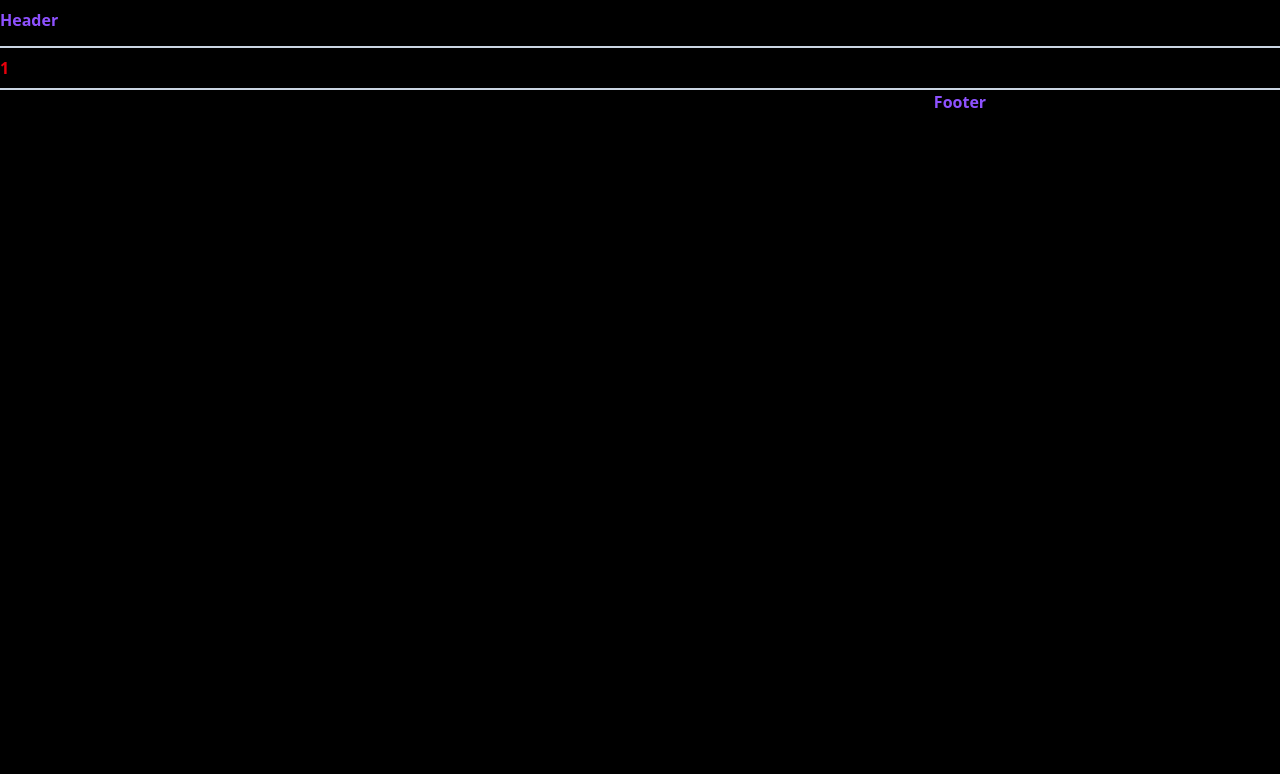
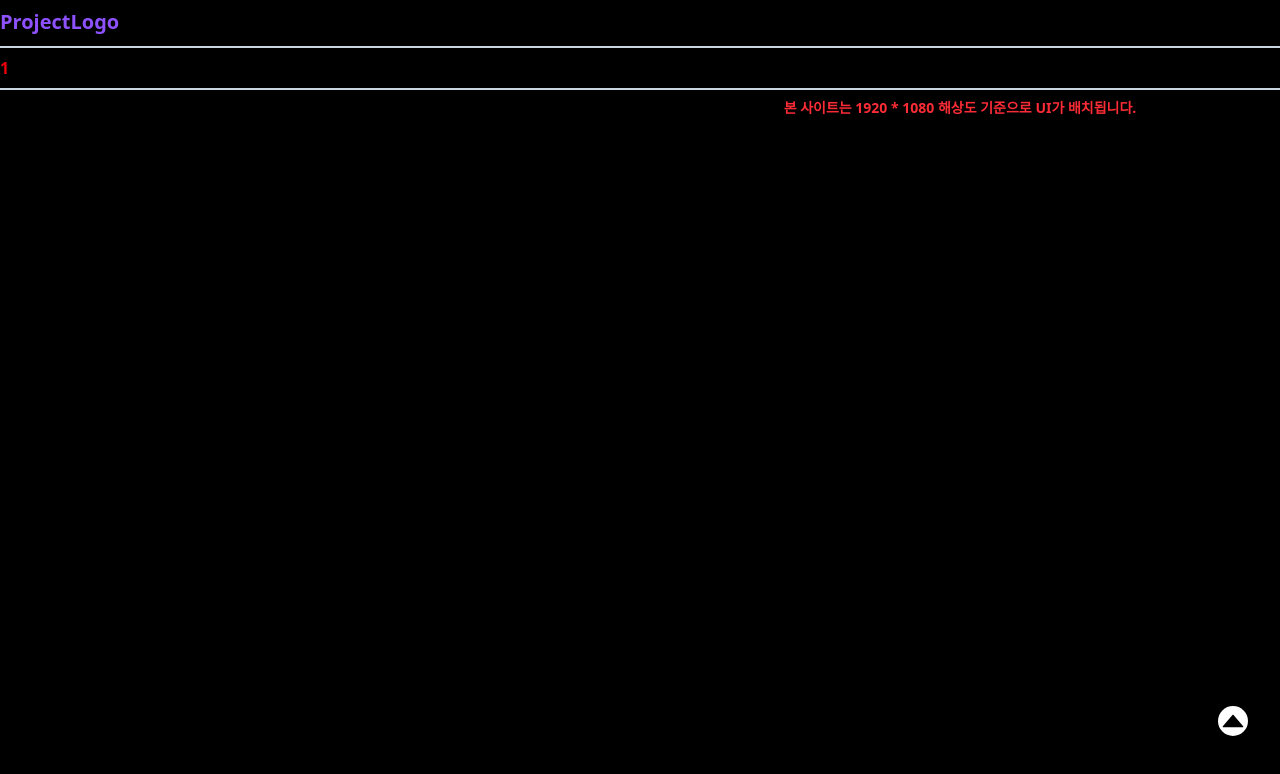
Before and after one commit to sangil94s/steamrader, a Next.js app: page /about in a window 1280 px wide. Shown: the top 774 px of the page. Built offline with nearby package versions, Linux system fonts and the light colour scheme.

Commit message:
[Modify] Header, Footer Style Modify

```diff
--- a/app/about/page.tsx
+++ b/app/about/page.tsx
@@ -1,3 +1,4 @@
+// 프로젝트 공지 관련 이미지 등 을 배치하는 목적
 export default function page() {
   return (
     <>
--- a/app/layout.tsx
+++ b/app/layout.tsx
@@ -3,6 +3,8 @@ import { Geist, Geist_Mono } from 'next/font/google';
 import './globals.css';
 import Footer from '@/components/Common/Footer';
 import Header from '@/components/Common/Header';
+import Top from '@/components/Common/Top';
+
 const geistSans = Geist({
   variable: '--font-geist-sans',
   subsets: ['latin'],
@@ -29,6 +31,7 @@ export default function RootLayout({
         <Header />
         {children}
         <Footer />
+        <Top />
       </body>
     </html>
   );
--- a/components/Common/Footer.tsx
+++ b/components/Common/Footer.tsx
@@ -2,7 +2,7 @@ export default function Footer() {
   return (
     <>
       <footer className="w-full h-10 border-t-2 border-slate-300 mt-2">
-        <h4 className="text-violet-500 text-center m-auto font-bold">Footer</h4>
+        <h4 className="text-red-500 text-sm text-center py-2 font-bold">본 사이트는 1920 * 1080 해상도 기준으로 UI가 배치됩니다.</h4>
       </footer>
     </>
   );
--- a/components/Common/Header.tsx
+++ b/components/Common/Header.tsx
@@ -1,8 +1,14 @@
+import Link from "next/link";
+
 export default function Header() {
   return (
     <>
-      <header className="w-full border-b-2 border-slate-300 h-10 my-2">
-        <h1 className="font-bold text-violet-500">Header</h1>
+      <header className="w-full border-b-2 border-slate-300 h-10 my-2 flex flex-row justify-between">
+        <Link href='/' className="font-bold text-xl text-violet-500">ProjectLogo</Link>
+
+        <section>
+          <Link href='/about' className="font-bold text-violet-500 text-sm px-4 cursor-pointer">공지사항</Link>
+        </section>
       </header>
     </>
   );
--- /dev/null
+++ b/components/Common/Top.tsx
@@ -0,0 +1,17 @@
+// 위로가기 버튼
+'use client';
+import { AiFillCaretUp } from 'react-icons/ai';
+
+export default function Top() {
+  const scrollTop = () => {
+    window.scrollTo({ top: 0, behavior: 'smooth' });
+  };
+
+  return (
+    <>
+      <div onClick={scrollTop} className="fixed bottom-16 right-8 z-50 rounded-full bg-white">
+        <AiFillCaretUp className="text-3xl cursor-pointer" />
+      </div>
+    </>
+  );
+}
```
